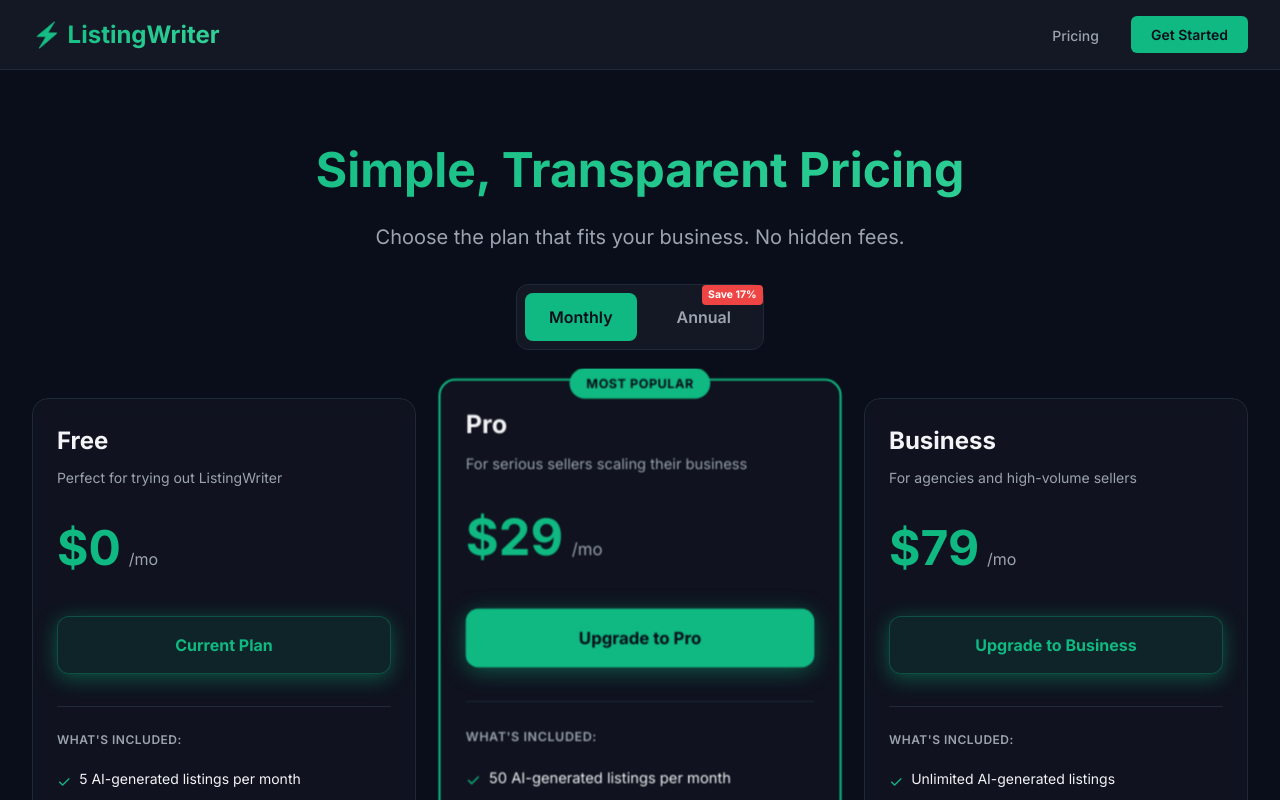
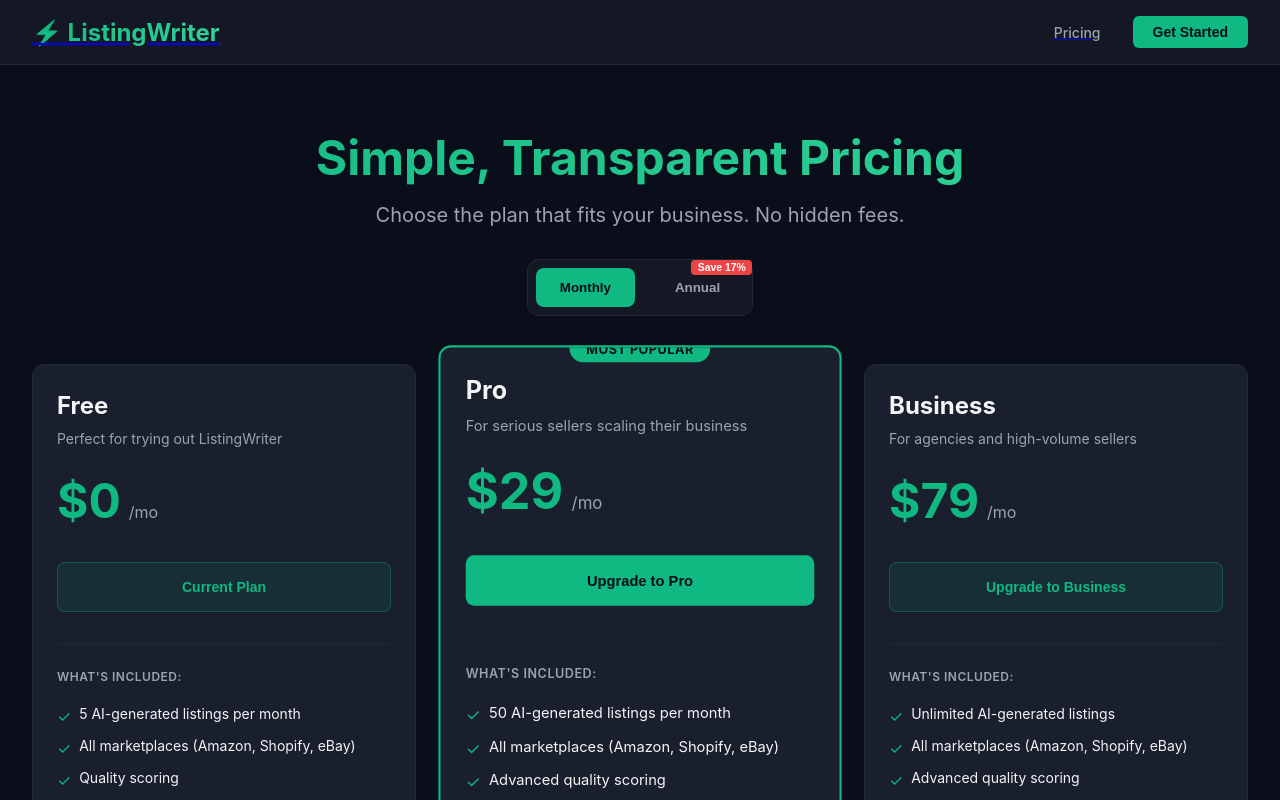
Before and after one commit to IK00-7/listingwriter, a Next.js app: page /pricing in a window 1280 px wide. Shown: the top 800 px of the page. Built offline with nearby package versions, Linux system fonts and the light colour scheme; no server answers.

Commit message:
Update globals.css

```diff
--- a/styles/globals.css
+++ b/styles/globals.css
@@ -1,380 +1,400 @@
-@import url('https://fonts.googleapis.com/css2?family=Inter:wght@300;400;500;600;700;800;900&display=swap');
-
-@tailwind base;
-@tailwind components;
-@tailwind utilities;
-
-:root {
-  --primary: #10b981;
-  --primary-dark: #059669;
-  --dark-bg: #0a0e1a;
-  --dark-card: #141824;
-  --dark-border: #1f2937;
+/* Reset and Base Styles */
+* {
+  box-sizing: border-box;
+  margin: 0;
+  padding: 0;
 }
 
-* {
-  margin: 0;
-  padding: 0;
-  box-sizing: border-box;
+html, body {
+  font-family: -apple-system, BlinkMacSystemFont, 'Segoe UI', 'Roboto', 'Oxygen',
+    'Ubuntu', 'Cantarell', 'Fira Sans', 'Droid Sans', 'Helvetica Neue',
+    sans-serif;
+  -webkit-font-smoothing: antialiased;
+  -moz-osx-font-smoothing: grayscale;
+  overflow-x: hidden;
+  max-width: 100vw;
 }
 
 body {
-  background-color: var(--dark-bg);
-  color: #f9fafb;
-  font-family: 'Inter', -apple-system, BlinkMacSystemFont, 'Segoe UI', sans-serif;
-  -webkit-font-smoothing: antialiased;
-  -moz-osx-font-smoothing: grayscale;
-  overflow-x: hidden;
+  background: #0a0e1a;
+  color: #f3f4f6;
 }
 
-/* Smooth scroll */
+/* Prevent horizontal scroll on all elements */
+* {
+  max-width: 100%;
+}
+
+img {
+  max-width: 100%;
+  height: auto;
+}
+
+/* Responsive Container */
+.container {
+  max-width: 1400px;
+  margin: 0 auto;
+  padding: 1rem;
+  width: 100%;
+}
+
+@media (min-width: 768px) {
+  .container {
+    padding: 2rem;
+  }
+}
+
+/* Card Styles */
+.card {
+  background: #1a1f2e;
+  border: 1px solid #2d3748;
+  border-radius: 0.75rem;
+  padding: 1.5rem;
+  width: 100%;
+  overflow: hidden;
+}
+
+@media (max-width: 768px) {
+  .card {
+    padding: 1rem;
+    border-radius: 0.5rem;
+  }
+}
+
+/* Button Styles */
+.btn-primary {
+  padding: 0.75rem 1.5rem;
+  background: #10b981;
+  color: #0a0e1a;
+  border: none;
+  border-radius: 0.5rem;
+  font-weight: 600;
+  cursor: pointer;
+  transition: all 0.2s;
+  font-size: 0.875rem;
+  white-space: nowrap;
+}
+
+.btn-primary:hover {
+  background: #34d399;
+}
+
+.btn-primary:disabled {
+  opacity: 0.5;
+  cursor: not-allowed;
+}
+
+@media (max-width: 768px) {
+  .btn-primary {
+    width: 100%;
+    padding: 1rem;
+    font-size: 1rem;
+  }
+}
+
+/* Responsive Grid */
+.responsive-grid {
+  display: grid;
+  grid-template-columns: 1fr;
+  gap: 1rem;
+  width: 100%;
+}
+
+@media (min-width: 768px) {
+  .responsive-grid {
+    grid-template-columns: repeat(auto-fit, minmax(320px, 1fr));
+    gap: 2rem;
+  }
+}
+
+@media (min-width: 1024px) {
+  .responsive-grid {
+    grid-template-columns: repeat(auto-fit, minmax(450px, 1fr));
+  }
+}
+
+/* Dashboard Specific */
+.dashboard-grid {
+  display: grid;
+  gap: 1rem;
+  grid-template-columns: 1fr;
+  width: 100%;
+}
+
+@media (min-width: 1024px) {
+  .dashboard-grid {
+    grid-template-columns: repeat(2, 1fr);
+    gap: 2rem;
+  }
+}
+
+/* Form Elements */
+input, textarea, select {
+  width: 100%;
+  font-size: 16px; /* Prevents zoom on iOS */
+}
+
+@media (max-width: 768px) {
+  input, textarea, select {
+    font-size: 16px !important; /* Force 16px to prevent iOS zoom */
+  }
+}
+
+/* Tables - Make Scrollable on Mobile */
+.table-container {
+  overflow-x: auto;
+  -webkit-overflow-scrolling: touch;
+  width: 100%;
+}
+
+@media (max-width: 768px) {
+  table {
+    display: block;
+    overflow-x: auto;
+    white-space: nowrap;
+    width: 100%;
+  }
+
+  table thead {
+    display: table;
+    width: 100%;
+  }
+
+  table tbody {
+    display: table;
+    width: 100%;
+  }
+}
+
+/* Header Navigation */
+@media (max-width: 768px) {
+  header nav {
+    flex-wrap: wrap;
+    gap: 0.5rem !important;
+  }
+
+  header nav a {
+    font-size: 0.75rem !important;
+  }
+}
+
+/* Modal Responsiveness */
+.modal-overlay {
+  padding: 1rem;
+}
+
+@media (max-width: 768px) {
+  .modal-content {
+    max-height: 90vh;
+    overflow-y: auto;
+    margin: 0;
+    width: 100% !important;
+    max-width: 100% !important;
+  }
+}
+
+/* Text Responsiveness */
+h1 {
+  font-size: 2rem;
+  line-height: 1.2;
+}
+
+h2 {
+  font-size: 1.5rem;
+  line-height: 1.3;
+}
+
+h3 {
+  font-size: 1.25rem;
+  line-height: 1.4;
+}
+
+@media (max-width: 768px) {
+  h1 {
+    font-size: 1.5rem;
+  }
+
+  h2 {
+    font-size: 1.25rem;
+  }
+
+  h3 {
+    font-size: 1.125rem;
+  }
+}
+
+/* Flex Layouts - Stack on Mobile */
+.flex-row {
+  display: flex;
+  gap: 1rem;
+}
+
+@media (max-width: 768px) {
+  .flex-row {
+    flex-direction: column;
+  }
+}
+
+/* Pricing Cards */
+.pricing-grid {
+  display: grid;
+  grid-template-columns: 1fr;
+  gap: 1.5rem;
+}
+
+@media (min-width: 768px) {
+  .pricing-grid {
+    grid-template-columns: repeat(3, 1fr);
+    gap: 2rem;
+  }
+}
+
+/* Profile Stats */
+.stats-grid {
+  display: grid;
+  grid-template-columns: repeat(3, 1fr);
+  gap: 0.75rem;
+}
+
+@media (max-width: 480px) {
+  .stats-grid {
+    grid-template-columns: 1fr;
+  }
+}
+
+/* Quality Score Cards */
+.scores-grid {
+  display: grid;
+  grid-template-columns: repeat(4, 1fr);
+  gap: 0.75rem;
+}
+
+@media (max-width: 768px) {
+  .scores-grid {
+    grid-template-columns: repeat(2, 1fr);
+    gap: 0.5rem;
+  }
+}
+
+/* CSV Upload Modal */
+@media (max-width: 768px) {
+  .csv-modal {
+    width: 100% !important;
+    max-width: 100% !important;
+    margin: 0 !important;
+    border-radius: 0 !important;
+    height: 100vh !important;
+    max-height: 100vh !important;
+  }
+}
+
+/* History Page Filters */
+.filter-row {
+  display: flex;
+  gap: 0.5rem;
+  flex-wrap: wrap;
+}
+
+@media (max-width: 768px) {
+  .filter-row {
+    width: 100%;
+  }
+
+  .filter-row button {
+    flex: 1;
+    min-width: fit-content;
+  }
+}
+
+/* Listing Cards */
+.listing-card {
+  display: flex;
+  gap: 1rem;
+  align-items: start;
+}
+
+@media (max-width: 768px) {
+  .listing-card {
+    flex-direction: column;
+  }
+
+  .listing-card button {
+    width: 100%;
+  }
+}
+
+/* Utility Classes */
+.hide-mobile {
+  display: block;
+}
+
+@media (max-width: 768px) {
+  .hide-mobile {
+    display: none !important;
+  }
+}
+
+.show-mobile {
+  display: none;
+}
+
+@media (max-width: 768px) {
+  .show-mobile {
+    display: block !important;
+  }
+}
+
+/* Touch-friendly sizing */
+@media (max-width: 768px) {
+  button, a, input[type="button"], input[type="submit"] {
+    min-height: 44px; /* Apple's recommended touch target size */
+    min-width: 44px;
+  }
+}
+
+/* Smooth scrolling */
 html {
   scroll-behavior: smooth;
 }
 
-/* Gradient text */
-.gradient-text {
-  background: linear-gradient(135deg, #10b981 0%, #3b82f6 100%);
-  -webkit-background-clip: text;
-  -webkit-text-fill-color: transparent;
-  background-clip: text;
-  animation: gradient-shift 3s ease infinite;
-  background-size: 200% 200%;
+/* Loading States */
+.loading-spinner {
+  animation: spin 1s linear infinite;
 }
 
-@keyframes gradient-shift {
-  0%, 100% { background-position: 0% 50%; }
-  50% { background-position: 100% 50%; }
-}
-
-/* Card with glassmorphism */
-.card {
-  background: rgba(20, 24, 36, 0.6);
-  backdrop-filter: blur(12px);
-  -webkit-backdrop-filter: blur(12px);
-  border: 1px solid rgba(255, 255, 255, 0.05);
-  border-radius: 16px;
-  padding: 1.5rem;
-  transition: all 0.3s cubic-bezier(0.4, 0, 0.2, 1);
-  animation: fadeInUp 0.6s ease-out;
-}
-
-.card:hover {
-  transform: translateY(-4px);
-  border-color: rgba(16, 185, 129, 0.3);
-  box-shadow: 0 20px 60px rgba(16, 185, 129, 0.15);
-}
-
-/* Buttons */
-.btn-primary {
-  background: linear-gradient(135deg, #10b981 0%, #059669 100%);
-  color: #0a0e1a;
-  font-weight: 700;
-  padding: 0.875rem 2rem;
-  border-radius: 12px;
-  border: none;
-  cursor: pointer;
-  transition: all 0.3s cubic-bezier(0.4, 0, 0.2, 1);
-  position: relative;
-  overflow: hidden;
-  box-shadow: 0 4px 20px rgba(16, 185, 129, 0.4);
-}
-
-.btn-primary::before {
-  content: '';
-  position: absolute;
-  top: 0;
-  left: -100%;
-  width: 100%;
-  height: 100%;
-  background: linear-gradient(90deg, transparent, rgba(255,255,255,0.3), transparent);
-  transition: left 0.5s;
-}
-
-.btn-primary:hover::before {
-  left: 100%;
-}
-
-.btn-primary:hover {
-  transform: translateY(-2px) scale(1.02);
-  box-shadow: 0 8px 30px rgba(16, 185, 129, 0.5);
-}
-
-.btn-primary:active {
-  transform: translateY(0) scale(0.98);
-}
-
-.btn-secondary {
-  background: rgba(255, 255, 255, 0.05);
-  border: 2px solid rgba(255, 255, 255, 0.1);
-  color: #e5e7eb;
-  font-weight: 600;
-  padding: 0.875rem 2rem;
-  border-radius: 12px;
-  cursor: pointer;
-  transition: all 0.3s cubic-bezier(0.4, 0, 0.2, 1);
-  backdrop-filter: blur(8px);
-}
-
-.btn-secondary:hover {
-  background: rgba(16, 185, 129, 0.1);
-  border-color: #10b981;
-  color: #10b981;
-  transform: translateY(-2px);
-  box-shadow: 0 8px 25px rgba(16, 185, 129, 0.2);
-}
-
-/* Fade in animations */
-@keyframes fadeIn {
+@keyframes spin {
   from {
-    opacity: 0;
+    transform: rotate(0deg);
   }
   to {
-    opacity: 1;
+    transform: rotate(360deg);
   }
 }
 
-@keyframes fadeInUp {
-  from {
-    opacity: 0;
-    transform: translateY(30px);
-  }
-  to {
-    opacity: 1;
-    transform: translateY(0);
+/* Prevent text selection on double-tap (mobile) */
+@media (max-width: 768px) {
+  button, .btn-primary {
+    -webkit-tap-highlight-color: transparent;
+    -webkit-touch-callout: none;
+    -webkit-user-select: none;
+    user-select: none;
   }
 }
 
-@keyframes fadeInDown {
-  from {
-    opacity: 0;
-    transform: translateY(-30px);
-  }
-  to {
-    opacity: 1;
-    transform: translateY(0);
+/* Safe area insets for iPhone notch */
+@supports (padding: max(0px)) {
+  body {
+    padding-left: max(0px, env(safe-area-inset-left));
+    padding-right: max(0px, env(safe-area-inset-right));
   }
 }
 
-@keyframes scaleIn {
-  from {
-    opacity: 0;
-    transform: scale(0.9);
-  }
-  to {
-    opacity: 1;
-    transform: scale(1);
-  }
+/* Accessibility - Focus Styles */
+button:focus-visible,
+a:focus-visible,
+input:focus-visible,
+textarea:focus-visible,
+select:focus-visible {
+  outline: 2px solid #10b981;
+  outline-offset: 2px;
 }
-
-@keyframes slideInLeft {
-  from {
-    opacity: 0;
-    transform: translateX(-50px);
-  }
-  to {
-    opacity: 1;
-    transform: translateX(0);
-  }
-}
-
-@keyframes slideInRight {
-  from {
-    opacity: 0;
-    transform: translateX(50px);
-  }
-  to {
-    opacity: 1;
-    transform: translateX(0);
-  }
-}
-
-/* Apply animations */
-.animate-fadeIn {
-  animation: fadeIn 0.8s ease-out;
-}
-
-.animate-fadeInUp {
-  animation: fadeInUp 0.6s ease-out;
-}
-
-.animate-fadeInDown {
-  animation: fadeInDown 0.6s ease-out;
-}
-
-.animate-scaleIn {
-  animation: scaleIn 0.5s ease-out;
-}
-
-.animate-slideInLeft {
-  animation: slideInLeft 0.7s ease-out;
-}
-
-.animate-slideInRight {
-  animation: slideInRight 0.7s ease-out;
-}
-
-/* Stagger animation delays */
-.delay-100 { animation-delay: 0.1s; }
-.delay-200 { animation-delay: 0.2s; }
-.delay-300 { animation-delay: 0.3s; }
-.delay-400 { animation-delay: 0.4s; }
-.delay-500 { animation-delay: 0.5s; }
-
-/* Input fields */
-input, textarea, select {
-  transition: all 0.3s cubic-bezier(0.4, 0, 0.2, 1);
-}
-
-input:focus, textarea:focus, select:focus {
-  transform: translateY(-1px);
-  box-shadow: 0 4px 12px rgba(16, 185, 129, 0.15);
-}
-
-/* Hover glow effect */
-.glow-on-hover {
-  transition: all 0.3s ease;
-}
-
-.glow-on-hover:hover {
-  box-shadow: 0 0 30px rgba(16, 185, 129, 0.3);
-}
-
-/* Pulse animation for badges */
-@keyframes pulse {
-  0%, 100% {
-    opacity: 1;
-  }
-  50% {
-    opacity: 0.7;
-  }
-}
-
-.animate-pulse {
-  animation: pulse 2s cubic-bezier(0.4, 0, 0.6, 1) infinite;
-}
-
-/* Floating animation */
-@keyframes float {
-  0%, 100% {
-    transform: translateY(0);
-  }
-  50% {
-    transform: translateY(-10px);
-  }
-}
-
-.animate-float {
-  animation: float 3s ease-in-out infinite;
-}
-
-/* Gradient background */
-.gradient-bg {
-  background: linear-gradient(135deg, rgba(16, 185, 129, 0.1) 0%, transparent 50%, rgba(59, 130, 246, 0.1) 100%);
-  animation: gradient-shift 10s ease infinite;
-  background-size: 200% 200%;
-}
-
-/* Selection color */
-::selection {
-  background: rgba(16, 185, 129, 0.3);
-  color: #fff;
-}
-
-/* Scrollbar styling */
-::-webkit-scrollbar {
-  width: 10px;
-}
-
-::-webkit-scrollbar-track {
-  background: #0a0e1a;
-}
-
-::-webkit-scrollbar-thumb {
-  background: #1f2937;
-  border-radius: 5px;
-}
-
-::-webkit-scrollbar-thumb:hover {
-  background: #10b981;
-}
-
-/* Logo animations */
-.logo-hover {
-  position: relative;
-}
-
-.logo-hover:hover .logo-icon {
-  animation: lightning 0.5s ease;
-}
-
-.logo-hover:hover {
-  transform: scale(1.05);
-}
-
-@keyframes lightning {
-  0%, 100% { transform: rotate(0deg); }
-  25% { transform: rotate(-10deg); }
-  75% { transform: rotate(10deg); }
-}
-
-/* Red glow for error cards */
-.card-error {
-  border: 2px solid #ef4444;
-  transition: all 0.3s ease;
-}
-
-.card-error:hover {
-  transform: translateY(-4px);
-  border-color: #ef4444;
-  box-shadow: 0 20px 60px rgba(239, 68, 68, 0.4) !important;
-}
-
-/* Scroll reveal animations */
-.scroll-reveal {
-  opacity: 0;
-  transform: translateY(50px) scale(0.95);
-  transition: all 0.8s cubic-bezier(0.4, 0, 0.2, 1);
-}
-
-.scroll-reveal.revealed {
-  opacity: 1;
-  transform: translateY(0) scale(1);
-}
-
-/* Counting animation */
-@keyframes countUp {
-  from {
-    transform: scale(0.8);
-    opacity: 0;
-  }
-  to {
-    transform: scale(1);
-    opacity: 1;
-  }
-}
-
-.count-up {
-  animation: countUp 0.5s ease-out;
-}
-
-/* Ring pulse animation */
-@keyframes ringPulse {
-  0% {
-    box-shadow: 0 0 0 0 rgba(255, 255, 255, 0.7);
-    border-color: rgba(255, 255, 255, 0.3);
-  }
-  50% {
-    box-shadow: 0 0 0 10px rgba(255, 255, 255, 0);
-    border-color: rgba(255, 255, 255, 0.7);
-  }
-  100% {
-    box-shadow: 0 0 0 0 rgba(255, 255, 255, 0);
-    border-color: rgba(255, 255, 255, 0.3);
-  }
-}
-
-.ring-pulse {
-  animation: ringPulse 2s ease-out 3;
-  border: 2px solid rgba(255, 255, 255, 0.3);
-}
```
